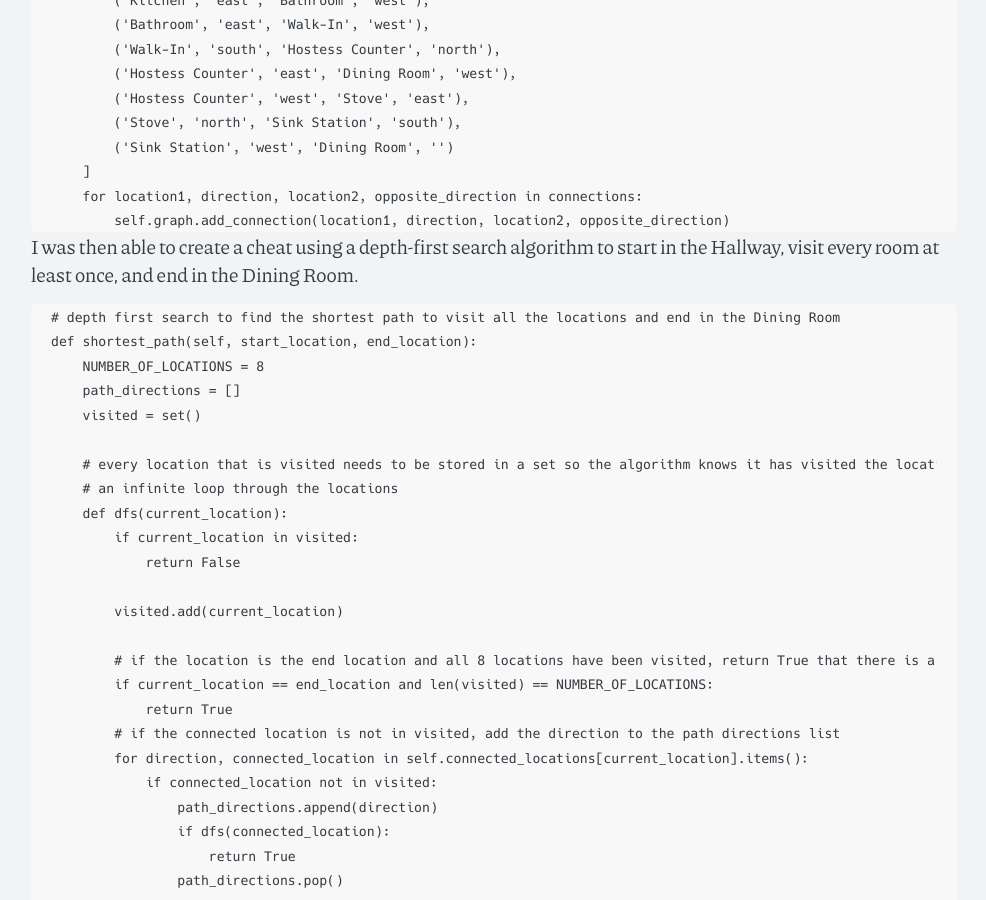
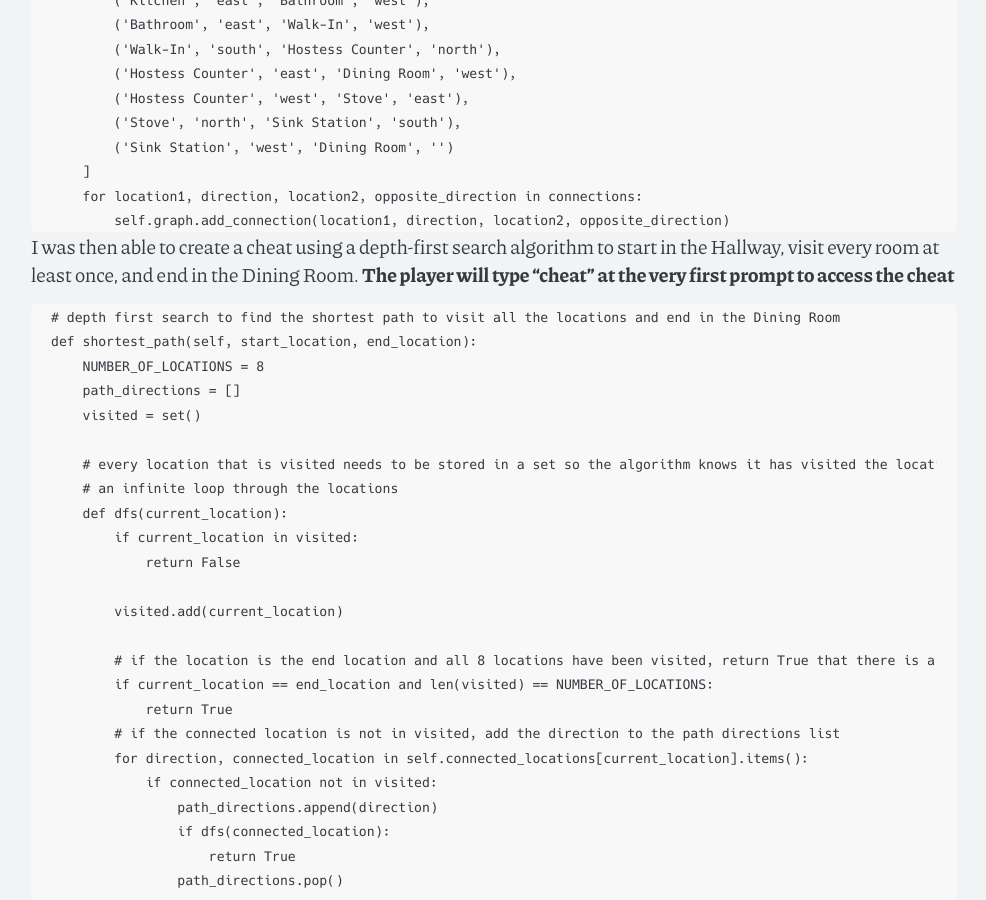
Before and after one commit to AshleyJohnson90/AshleyJohnson90.github.io, a Jekyll site: the page built from text-game.md, in a window 1280 px wide and 900 px high, scrolled down 2164 px. Shown: the whole window, without its empty margins (146-1132 px from the left). Built offline with Jekyll 4.4.1, drawn with Linux system fonts in a browser that asks for light colours; our own code applies the rules of GitHub Pages for plain Markdown files.

Commit message:
Update text-game.md

````diff
--- a/text-game.md
+++ b/text-game.md
@@ -83,7 +83,7 @@ def create_graph(self):
         self.graph.add_connection(location1, direction, location2, opposite_direction)
 ```
 
-I was then able to create a cheat using a depth-first search algorithm to start in the Hallway, visit every room at least once, and end in the Dining Room.
+I was then able to create a cheat using a depth-first search algorithm to start in the Hallway, visit every room at least once, and end in the Dining Room. **The player will type "cheat" at the very first prompt to access the cheat**
 
 ```
 # depth first search to find the shortest path to visit all the locations and end in the Dining Room
````
